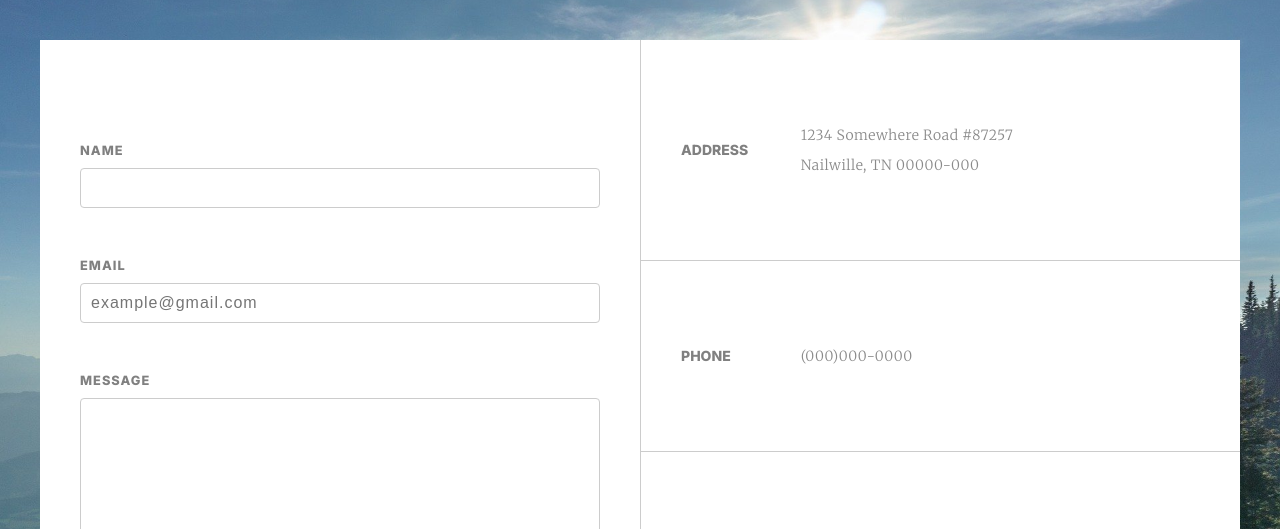
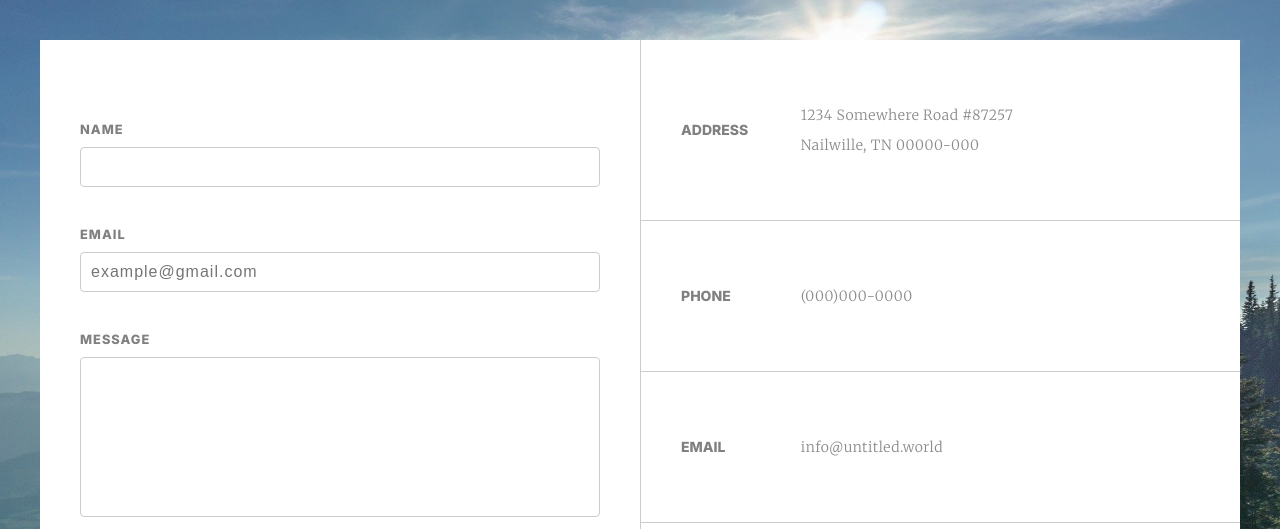
Before and after one commit to EvroHQ/La-Montagne, a plain HTML site: page index.html in a window 1280 px wide. Shown: the part 2808-3337 px from the top of the page. Drawn offline with nearby package versions, Linux system fonts and the light colour scheme.

Commit message:
footer border bottom 10px

```diff
--- a/assets/styles/layout/_footer.scss
+++ b/assets/styles/layout/_footer.scss
@@ -8,6 +8,7 @@ footer {
         background-color: #fff;
         margin: 40px auto 50px;
         align-items: flex-start;
+        border-bottom: 10px solid #000;
 
         @media screen and (max-width: 1100px) {
             flex-direction: column;
@@ -18,19 +19,16 @@ footer {
         .text__name {
             display: flex;
             flex-direction: column;
-            margin: 10px 0;
         }
 
         .text__email {
             display: flex;
             flex-direction: column;
-            margin: 10px 0;
         }
 
         .text__textarea {
             display: flex;
             flex-direction: column;
-            margin: 10px 0;
         }
     }
 
@@ -127,7 +125,7 @@ footer {
     }
 
     .footer__right__section {
-        padding: 80px 40px;
+        padding: 60px 40px;
         border-bottom: 1px solid rgba(0, 0, 0, 0.200);
         border-left: 1px solid rgba(0, 0, 0, 0.200);
 
@@ -139,7 +137,7 @@ footer {
     // FORM SECTION //
 
     form {
-        padding: 53px 0;
+        padding: 42px 0;
     }
 
     label {
@@ -173,7 +171,7 @@ footer {
 
     textarea {
         resize: none;
-        height: 180px;
+        height: 160px;
     }
 
     input[type="submit"] {
```
Also changed, not shown: assets/styles/index.css, 1 other file.
